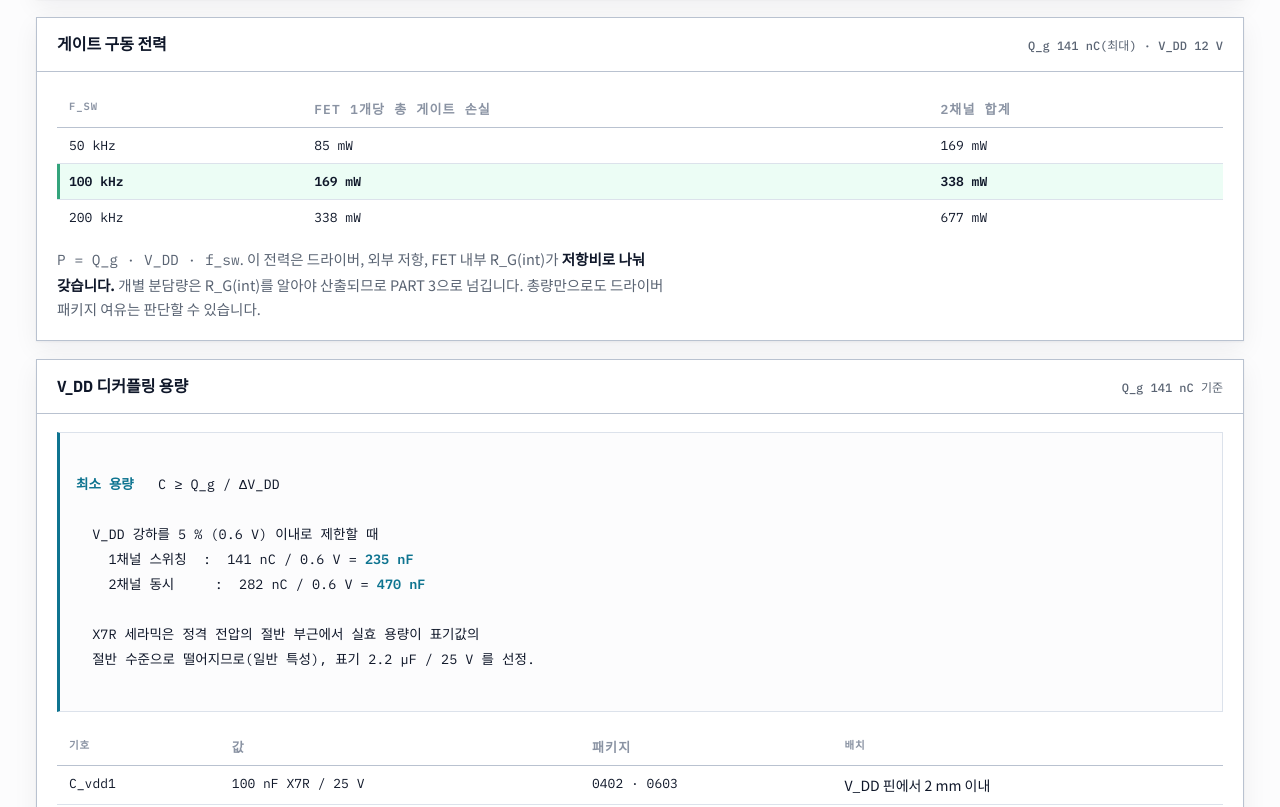
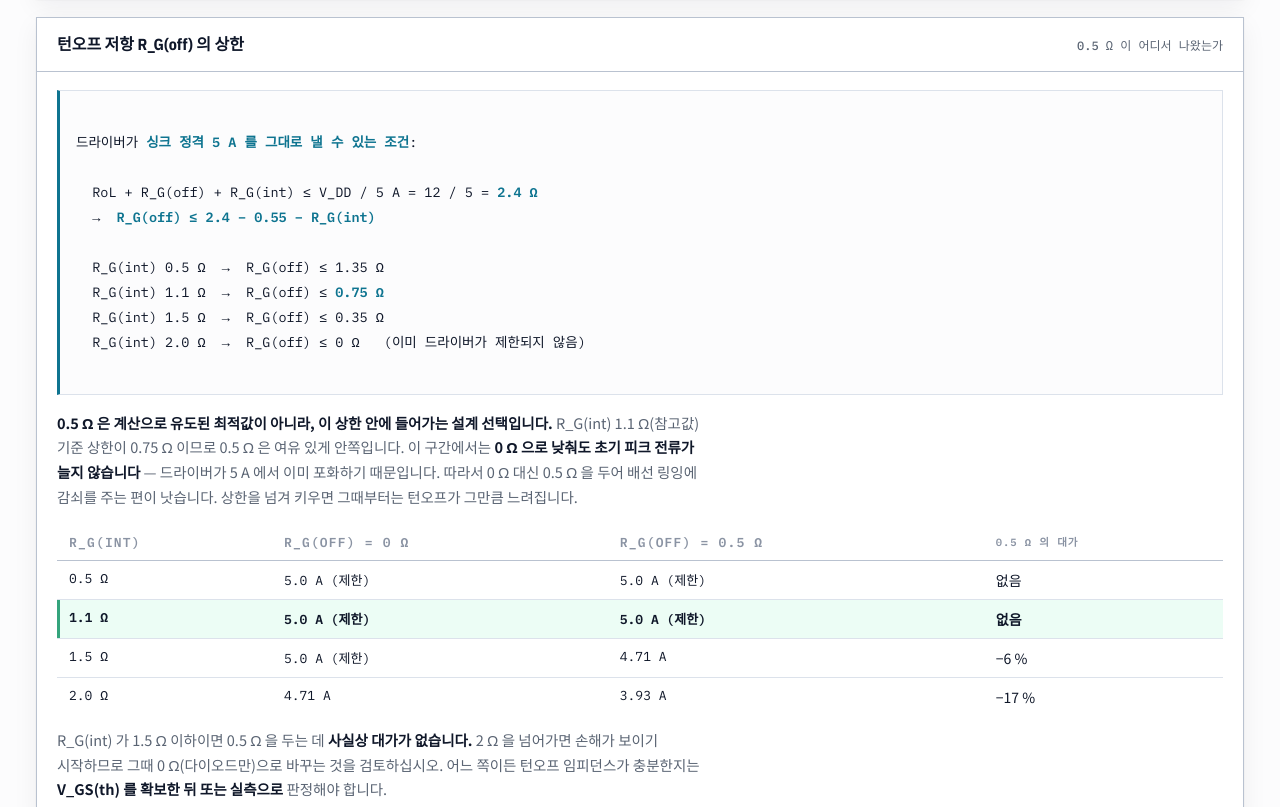
Before and after one commit to Hatkeit/embedded-product-review, a plain HTML site: page docs/gate-drive-2EDN7524R-IPT017N12NM6.html in a window 1280 px wide. Shown: the part 3220-4027 px from the top of the page. Drawn offline with nearby package versions, Linux system fonts and the light colour scheme.

Commit message:
Derive R_G(off) upper bound from verified driver rating
0.5 Ω 이 어디서 나왔는지를 검증값만으로 설명하는 절 추가:
  RoL + R_G(off) + R_G(int) ≤ V_DD / 5 A = 2.4 Ω
  → R_G(off) ≤ 2.4 − 0.55 − R_G(int)

R_G(int) 1.1 Ω(참고값) 기준 상한 0.75 Ω 이므로 0.5 Ω 은 안쪽.
이 구간에서는 0 Ω 으로 낮춰도 드라이버가 5 A 에서 포화하므로
초기 피크가 늘지 않음 → 0.5 Ω 을 두어 링잉 감쇠를 얻는 편이 나음.

R_G(int) 값별 손실 비교표 추가 (0 Ω vs 0.5 Ω):
  1.5 Ω 이하는 대가 없음, 2.0 Ω 에서 −17 %

Co-Authored-By: Claude Opus 5 <noreply@anthropic.com>
Claude-Session: https://claude.ai/code/session_01Dv1snQUZw7AiJZ8dZuvKek

```diff
--- a/docs/gate-drive-2EDN7524R-IPT017N12NM6.html
+++ b/docs/gate-drive-2EDN7524R-IPT017N12NM6.html
@@ -276,6 +276,36 @@
     </div>
 
     <div class="card">
+      <div class="card-head"><span>턴오프 저항 R_G(off) 의 상한</span><span class="pn">0.5 Ω 이 어디서 나왔는가</span></div>
+      <div class="card-body">
+        <div class="eqbox">
+드라이버가 <b>싱크 정격 5 A 를 그대로 낼 수 있는 조건</b>:
+
+  RoL + R_G(off) + R_G(int) ≤ V_DD / 5 A = 12 / 5 = <b>2.4 Ω</b>
+  →  <b>R_G(off) ≤ 2.4 − 0.55 − R_G(int)</b>
+
+  R_G(int) 0.5 Ω  →  R_G(off) ≤ 1.35 Ω
+  R_G(int) 1.1 Ω  →  R_G(off) ≤ <b>0.75 Ω</b>
+  R_G(int) 1.5 Ω  →  R_G(off) ≤ 0.35 Ω
+  R_G(int) 2.0 Ω  →  R_G(off) ≤ 0 Ω   (이미 드라이버가 제한되지 않음)
+        </div>
+        <p class="lead"><b style="color:var(--ink)">0.5 Ω 은 계산으로 유도된 최적값이 아니라, 이 상한 안에 들어가는 설계 선택입니다.</b> R_G(int) 1.1 Ω(참고값) 기준 상한이 0.75 Ω 이므로 0.5 Ω 은 여유 있게 안쪽입니다. 이 구간에서는 <b style="color:var(--ink)">0 Ω 으로 낮춰도 초기 피크 전류가 늘지 않습니다</b> — 드라이버가 5 A 에서 이미 포화하기 때문입니다. 따라서 0 Ω 대신 0.5 Ω 을 두어 배선 링잉에 감쇠를 주는 편이 낫습니다. 상한을 넘겨 키우면 그때부터는 턴오프가 그만큼 느려집니다.</p>
+        <div class="table-wrap" style="margin-top:16px">
+          <table>
+            <thead><tr><th class="mono">R_G(int)</th><th class="mono">R_G(off) = 0 Ω</th><th class="mono">R_G(off) = 0.5 Ω</th><th>0.5 Ω 의 대가</th></tr></thead>
+            <tbody>
+              <tr><td class="mono">0.5 Ω</td><td class="mono">5.0 A (제한)</td><td class="mono">5.0 A (제한)</td><td>없음</td></tr>
+              <tr class="pick"><td class="mono">1.1 Ω</td><td class="mono">5.0 A (제한)</td><td class="mono">5.0 A (제한)</td><td>없음</td></tr>
+              <tr><td class="mono">1.5 Ω</td><td class="mono">5.0 A (제한)</td><td class="mono">4.71 A</td><td>−6 %</td></tr>
+              <tr><td class="mono">2.0 Ω</td><td class="mono">4.71 A</td><td class="mono">3.93 A</td><td>−17 %</td></tr>
+            </tbody>
+          </table>
+        </div>
+        <p class="lead" style="margin-top:12px">R_G(int) 가 1.5 Ω 이하이면 0.5 Ω 을 두는 데 <b style="color:var(--ink)">사실상 대가가 없습니다.</b> 2 Ω 을 넘어가면 손해가 보이기 시작하므로 그때 0 Ω(다이오드만)으로 바꾸는 것을 검토하십시오. 어느 쪽이든 턴오프 임피던스가 충분한지는 <b style="color:var(--ink)">V_GS(th) 를 확보한 뒤 또는 실측으로</b> 판정해야 합니다.</p>
+      </div>
+    </div>
+
+    <div class="card">
       <div class="card-head"><span>게이트 구동 전력</span><span class="pn">Q_g 141 nC(최대) · V_DD 12 V</span></div>
       <div class="card-body">
         <div class="table-wrap">
@@ -521,7 +551,7 @@
             <thead><tr><th>기호</th><th class="mono">값</th><th class="mono">패키지</th><th>근거</th></tr></thead>
             <tbody>
               <tr class="pick"><td class="mono">D_off</td><td class="mono">PMEG3020 계열 (30 V / 2 A)</td><td class="mono">SOD-128 등</td><td>V_F 360 mV @ 2 A, I_FSM 50 A <span class="badge b-ok">확인</span></td></tr>
-              <tr><td class="mono">R_G(off)</td><td class="mono">0.5 Ω</td><td class="mono">0805 후막</td><td>턴오프 경로 최소화. 실측 후 0 ~ 1 Ω 조정</td></tr>
+              <tr class="pick"><td class="mono">R_G(off)</td><td class="mono">0.5 Ω</td><td class="mono">0805 후막</td><td>상한 <span style="font-family:'IBM Plex Mono',monospace">2.4 − 0.55 − R_G(int)</span> 안쪽. R_G(int) ≤ 1.5 Ω 이면 대가 없음</td></tr>
               <tr><td class="mono">R_gs</td><td class="mono">10 kΩ</td><td class="mono">0603</td><td>무구동 상태 게이트 고정. 밀러 대책 아님</td></tr>
               <tr><td class="mono">R_in</td><td class="mono">22 Ω</td><td class="mono">0603</td><td>입력 링잉 감쇠</td></tr>
               <tr><td class="mono">R_in,pd</td><td class="mono">10 kΩ</td><td class="mono">0603</td><td>MCU 부팅 전 입력 확정</td></tr>
```
